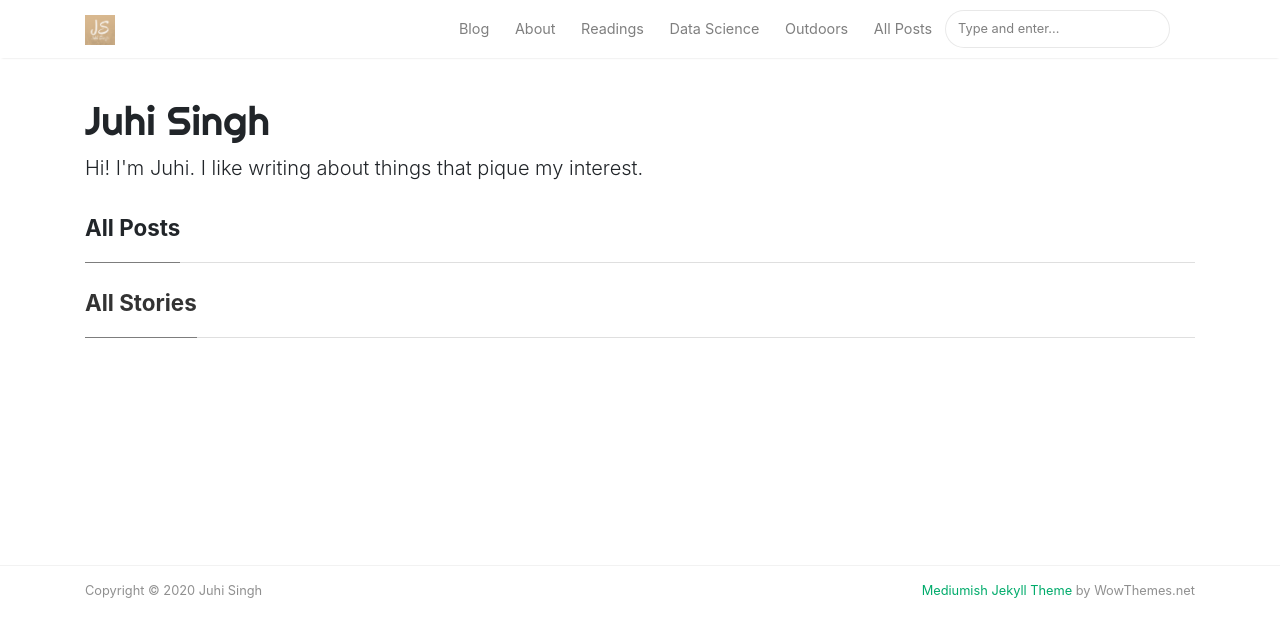
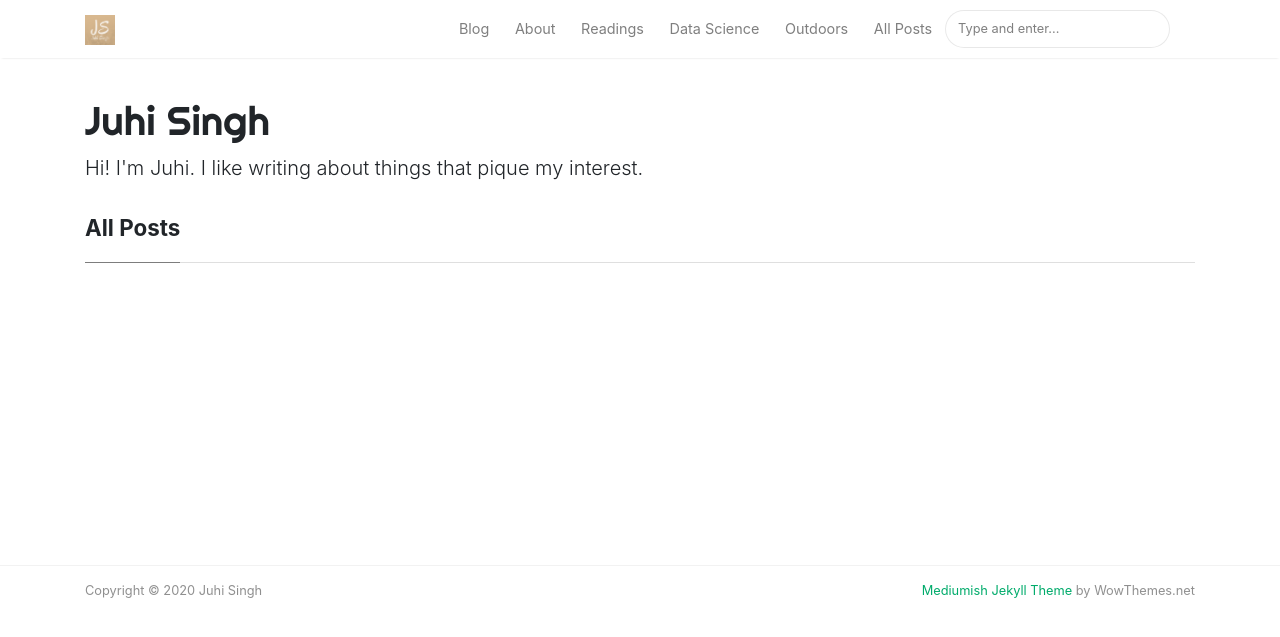
Before and after one commit to jsingh41/jsingh41.github.io, a Jekyll site: the page built from _pages/posts.md, in a window 1280 px wide. Shown: the top 637 px of the page. Built offline with Jekyll 4.4.1, drawn with Linux system fonts in a browser that asks for light colours; nearby versions of some CDN libraries.

Commit message:
Update to remove two headers

```diff
--- a/_pages/posts.md
+++ b/_pages/posts.md
@@ -4,22 +4,12 @@ title: All Posts
 permalink: /posts
 ---
 
-<section class="recent-posts">
+<div class="row listrecent">
 
-  <div class="section-title">
+  {% for post in paginator.posts %}
 
-    <h2><span>All Stories</span></h2>
+  {% include postbox.html %}
 
-  </div>
+  {% endfor %}
 
-  <div class="row listrecent">
-
-    {% for post in paginator.posts %}
-
-    {% include postbox.html %}
-
-    {% endfor %}
-
-  </div>
-
-</section>
+</div>
```
